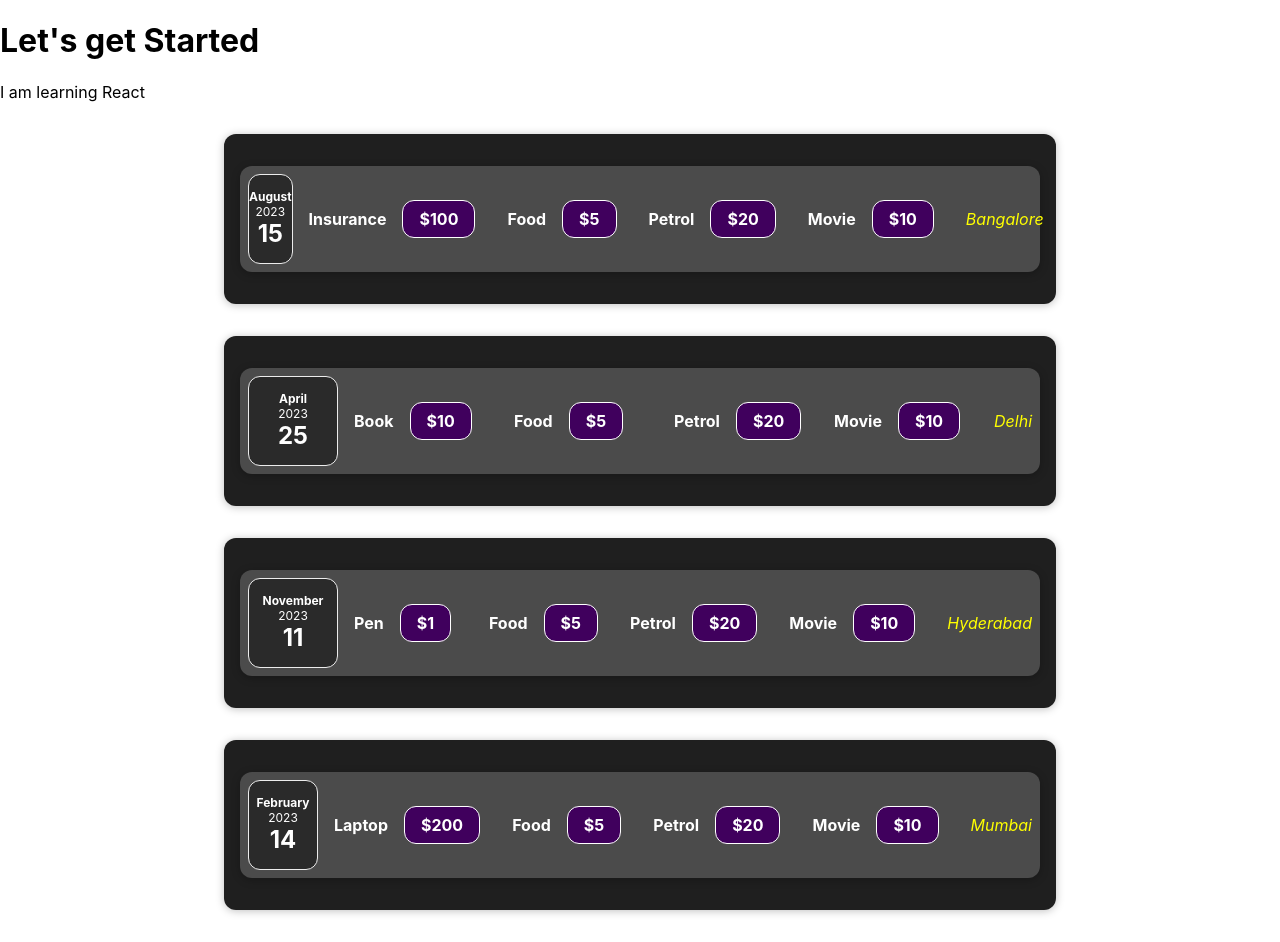
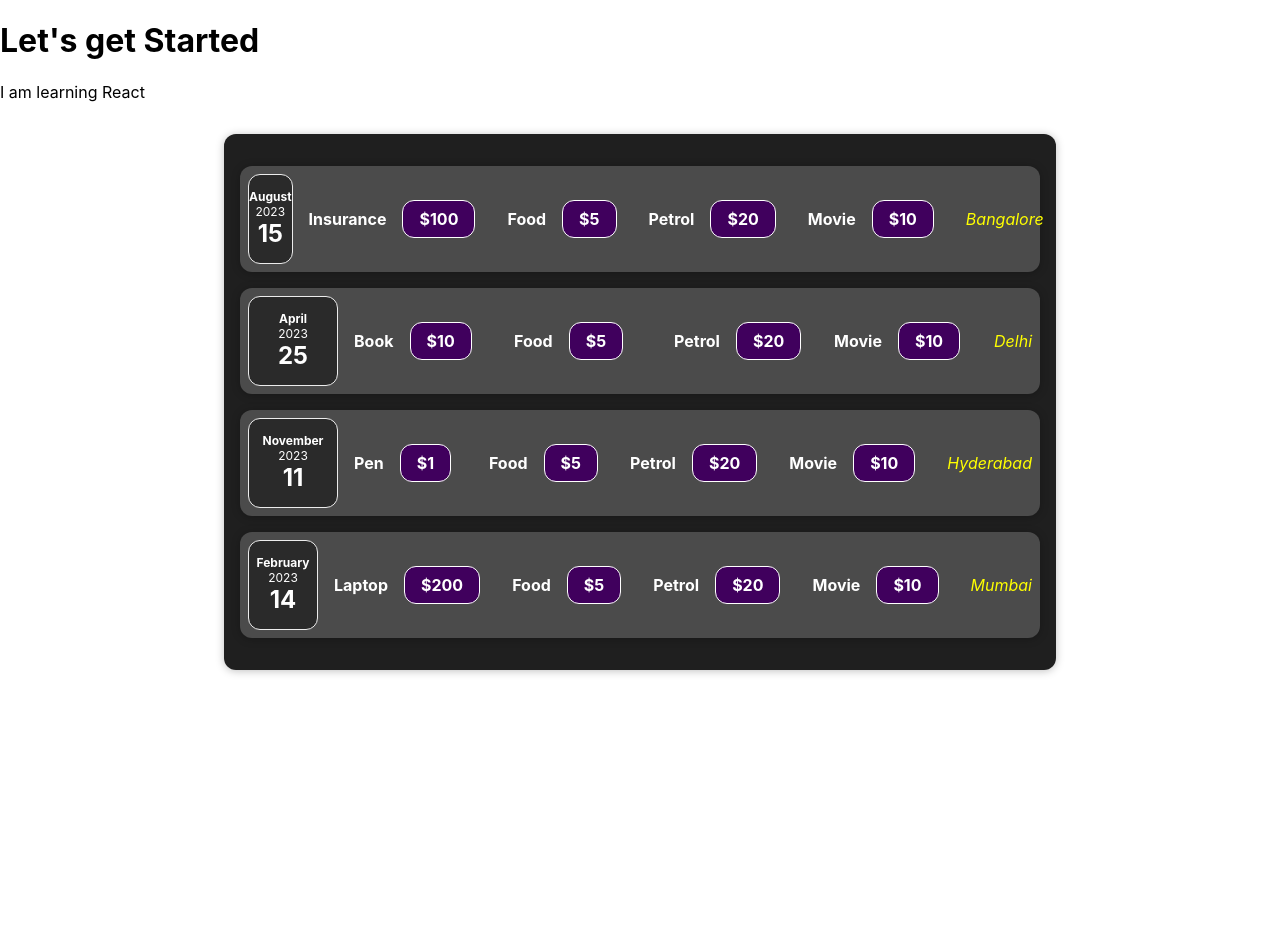
Before and after one commit to gautamranjan09/First_project_using_React, a React (Create React App) app: page / in a window 1280 px wide. After the commit the page ends 800 px from the top, so only its background shows below. Built offline with nearby package versions, Linux system fonts and the light colour scheme.

Commit message:
Learning to add Wrapper Components

```diff
--- /dev/null
+++ b/src/components/Card.css
@@ -0,0 +1,4 @@
+.card {
+    border-radius: 12px;
+    box-shadow: 0 1px 8px rgba(0, 0, 0, 0.25);
+  }
--- /dev/null
+++ b/src/components/Card.js
@@ -0,0 +1,9 @@
+import "./Card.css";
+
+function Card(props){
+const classes= "card " + props.className;
+    return(
+        <div className={classes}>{props.children}</div>
+    );
+}
+export default Card;
--- a/src/components/ExpenseItem.css
+++ b/src/components/ExpenseItem.css
@@ -2,10 +2,8 @@
   display: flex;
   justify-content: space-between;
   align-items: center;
-    box-shadow: 0 2px 8px rgba(0, 0, 0, 0.25);
   padding: 0.5rem;
   margin: 1rem 0;
-    border-radius: 12px;
   background-color: #4b4b4b;
 }
 
--- a/src/components/ExpenseItem.js
+++ b/src/components/ExpenseItem.js
@@ -1,17 +1,18 @@
 import "./ExpenseItem.css";
 import ExpenseDate from "./ExpenseDate";
+import Card from "./Card";
 
 function ExpenseItem(props) {
 
     return (
-        <div className="expense-item">
-            <ExpenseDate date={props.date}></ExpenseDate>
+        <Card className="expense-item">
+            <ExpenseDate date={props.date}/>
             <p className="expense-item__description"> {props.title}<span className="expense-item__price">${props.price}</span></p>
             <p className="expense-item__description">Food<span className="expense-item__price">$5</span></p>
             <p className="expense-item__description">Petrol<span className="expense-item__price">$20</span></p>
             <p className="expense-item__description">Movie<span className="expense-item__price">$10</span></p>
             <div className="expense-item__location">{props.location}</div>
-        </div>
+        </Card>
     );
 }
 
--- a/src/components/Expenses.css
+++ b/src/components/Expenses.css
@@ -4,6 +4,4 @@
   margin: 2rem auto;
   width: 50rem;
   max-width: 95%;
-    border-radius: 12px;
-    box-shadow: 0 1px 8px rgba(0, 0, 0, 0.25);
 }
--- a/src/components/Expenses.js
+++ b/src/components/Expenses.js
@@ -1,23 +1,22 @@
 import ExpenseItem from "./ExpenseItem";
 import "./Expenses.css";
+import Card from "./Card";
 
 function Expenses(props) {
   return (
-    <div>
+    <Card className="expenses">
       {props.expense.map((expense) => {
         return (
-          <div className="expenses">
           <ExpenseItem
             key={expense.id}
             date={expense.date}
             title={expense.title}
             price={expense.price}
             location={expense.location}
-            ></ExpenseItem>
-          </div>
+          />
         );
       })}
-    </div>
+    </Card>
   );
 }
 
```
Lines whose indentation alone changed are shown as unchanged.
